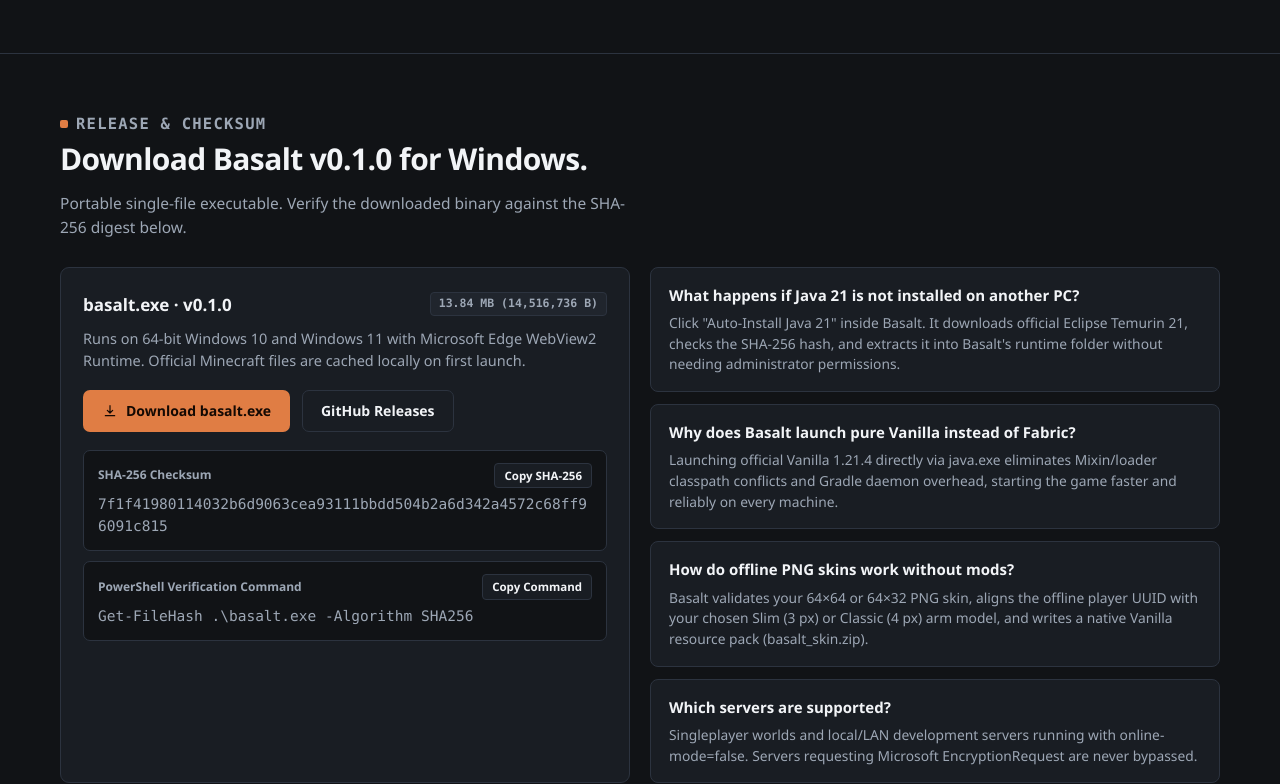
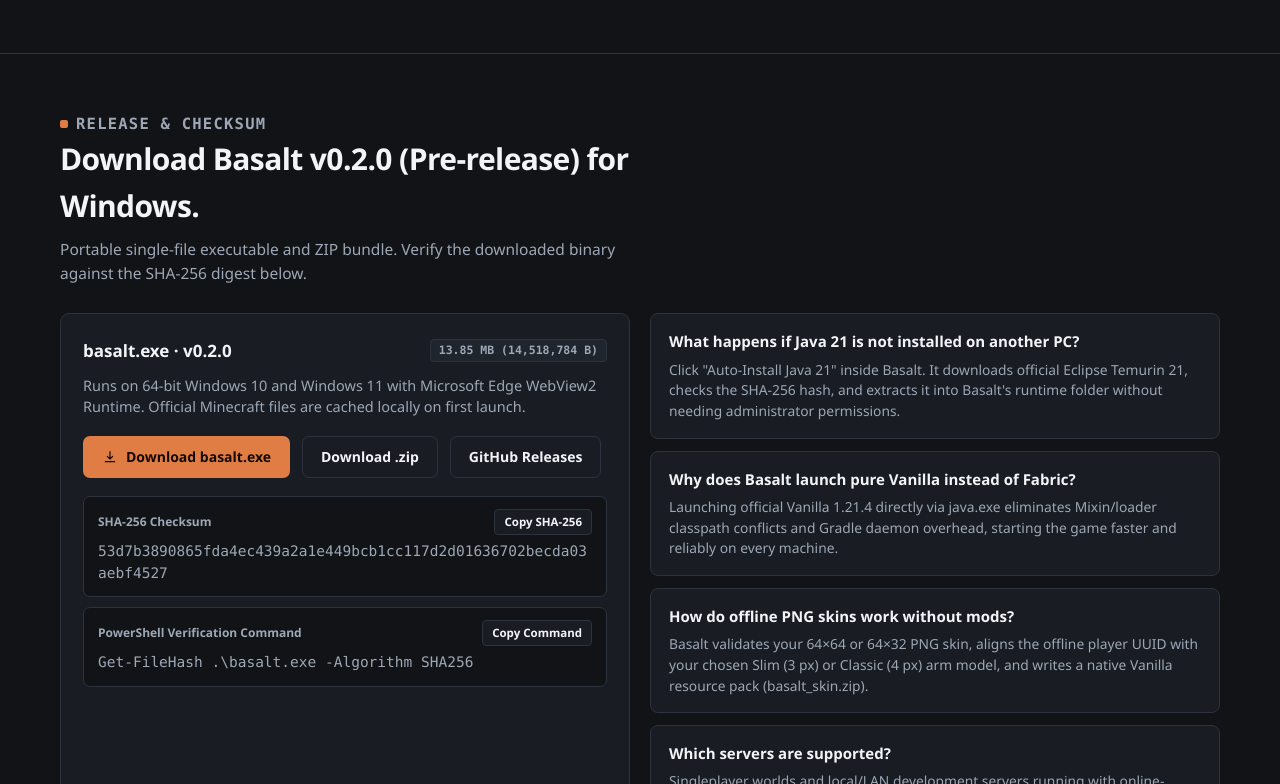
Before and after one commit to MarkesrBetter/Basalt, a plain HTML site: page site/index.html in a window 1280 px wide. Shown: the part 2015-2799 px from the top of the page. Drawn offline with Linux system fonts and the light colour scheme; no server answers.

Commit message:
chore(release): prepare v0.2.0 pre-release with EXE and ZIP bundle

```diff
--- a/Cargo.toml
+++ b/Cargo.toml
@@ -4,7 +4,7 @@ resolver = "2"
 
 [package]
 name = "basalt"
-version = "0.1.0"
+version = "0.2.0"
 edition = "2024"
 description = "Basalt native Rust core powering direct Vanilla 1.21.4 Minecraft launching, hardware tuning, skin pack generation, and SLP diagnostics"
 
--- a/frontend/package.json
+++ b/frontend/package.json
@@ -1,6 +1,6 @@
 {
   "name": "basalt-webui",
-  "version": "0.1.0",
+  "version": "0.2.0",
   "private": true,
   "type": "module",
   "scripts": {
--- a/site/index.html
+++ b/site/index.html
@@ -1201,17 +1201,17 @@
       <div class="wrap">
         <div class="section-head">
           <p class="kicker"><span class="kicker-dot" aria-hidden="true"></span><span data-i18n="dl.kicker">Release &amp; Checksum</span></p>
-          <h2 data-i18n="dl.h2">Download Basalt v0.1.0 for Windows.</h2>
+          <h2 data-i18n="dl.h2">Download Basalt v0.2.0 (Pre-release) for Windows.</h2>
           <p data-i18n="dl.lead">
-            Portable single-file executable. Verify the downloaded binary against the SHA-256 digest below.
+            Portable single-file executable and ZIP bundle. Verify the downloaded binary against the SHA-256 digest below.
           </p>
         </div>
 
         <div class="cards-grid-2">
           <article class="card">
             <div class="card-head">
-              <h3>basalt.exe · v0.1.0</h3>
-              <span class="card-tag" id="download-meta-size">13.84 MB (14,516,736 B)</span>
+              <h3 id="dl-card-title">basalt.exe · v0.2.0</h3>
+              <span class="card-tag" id="download-meta-size">13.85 MB (14,518,784 B)</span>
             </div>
             <p data-i18n="dl.desc">
               Runs on 64-bit Windows 10 and Windows 11 with Microsoft Edge WebView2 Runtime. Official Minecraft files are cached locally on first launch.
@@ -1226,6 +1226,14 @@
               >
                 <svg class="ico" aria-hidden="true"><use href="#ico-download" /></svg>
                 <span id="primary-release-label" data-i18n="dl.primaryBtn">Download basalt.exe</span>
+              </a>
+              <a
+                class="btn btn-secondary"
+                id="zip-release-btn"
+                href="https://github.com/Markesrrr/Basalt/releases/download/v0.2.0/basalt-v0.2.0-windows-x64.zip"
+                download="basalt-v0.2.0-windows-x64.zip"
+              >
+                <span data-i18n="dl.zipBtn">Download .zip</span>
               </a>
               <a
                 class="btn btn-secondary"
@@ -1305,9 +1313,9 @@
       "use strict";
 
       const DEFAULT_GITHUB_REPO = "Markesrrr/Basalt";
-      let liveExeSha256 = "7f1f41980114032b6d9063cea93111bbdd504b2a6d342a4572c68ff96091c815";
-      let liveExeSizeMb = "13.84 MB";
-      let liveExeSizeDisplay = "13.84 MB (14,516,736 B)";
+      let liveExeSha256 = "53d7b3890865fda4ec439a2a1e449bcb1cc117d2d01636702becda03aebf4527";
+      let liveExeSizeMb = "13.85 MB";
+      let liveExeSizeDisplay = "13.85 MB (14,518,784 B)";
 
       const I18N = {
         en: {
@@ -1369,10 +1377,11 @@
             "specs.thRam": "JVM Heap",
             "specs.thChunks": "Render",
             "dl.kicker": "Release & Checksum",
-            "dl.h2": "Download Basalt v0.1.0 for Windows.",
-            "dl.lead": "Portable single-file executable. Verify the downloaded binary against the SHA-256 digest below.",
+            "dl.h2": "Download Basalt v0.2.0 (Pre-release) for Windows.",
+            "dl.lead": "Portable single-file executable and ZIP bundle. Verify the downloaded binary against the SHA-256 digest below.",
             "dl.desc": "Runs on 64-bit Windows 10 and Windows 11 with Microsoft Edge WebView2 Runtime. Official Minecraft files are cached locally on first launch.",
             "dl.primaryBtn": "Download basalt.exe",
+            "dl.zipBtn": "Download .zip",
             "dl.notesBtn": "GitHub Releases",
             "dl.shaLabel": "SHA-256 Checksum",
             "dl.copySha": "Copy SHA-256",
@@ -1453,10 +1462,11 @@
             "specs.thRam": "JVM Bellek",
             "specs.thChunks": "Görüş",
             "dl.kicker": "Sürüm ve Doğrulama",
-            "dl.h2": "Windows için Basalt v0.1.0 İndirin.",
-            "dl.lead": "Kurulum gerektirmeyen tek dosyalı taşınabilir uygulama. İndirdiğiniz dosyayı aşağıdaki SHA-256 özetiyle doğrulayabilirsiniz.",
+            "dl.h2": "Windows için Basalt v0.2.0 (Ön Sürüm) İndirin.",
+            "dl.lead": "Tek dosyalı taşınabilir uygulama ve ZIP paketi. İndirdiğiniz dosyayı aşağıdaki SHA-256 özetiyle doğrulayabilirsiniz.",
             "dl.desc": "Microsoft Edge WebView2 bulunan 64-bit Windows 10 ve Windows 11 sistemlerde doğrudan çalışır. Resmi oyun dosyaları ilk açılışta yerel önbelleğe indirilir.",
             "dl.primaryBtn": "basalt.exe İndir",
+            "dl.zipBtn": ".zip İndir",
             "dl.notesBtn": "GitHub Sürümleri",
             "dl.shaLabel": "SHA-256 Bütünlük Kodu",
             "dl.copySha": "SHA-256 Kopyala",
@@ -1537,10 +1547,11 @@
             "specs.thRam": "JVM-Speicher",
             "specs.thChunks": "Sichtweite",
             "dl.kicker": "Release & Prüfsumme",
-            "dl.h2": "Basalt v0.1.0 für Windows herunterladen.",
-            "dl.lead": "Portable Einzeldatei. Überprüfe die heruntergeladene Datei anhand des untenstehenden SHA-256-Werts.",
+            "dl.h2": "Basalt v0.2.0 (Pre-Release) für Windows herunterladen.",
+            "dl.lead": "Portable Einzeldatei und ZIP-Archiv. Überprüfe die heruntergeladene Datei anhand des untenstehenden SHA-256-Werts.",
             "dl.desc": "Läuft auf 64-Bit Windows 10 und Windows 11 mit Microsoft Edge WebView2 Runtime. Offizielle Spieldateien werden beim ersten Start lokal zwischengespeichert.",
             "dl.primaryBtn": "basalt.exe herunterladen",
+            "dl.zipBtn": ".zip herunterladen",
             "dl.notesBtn": "GitHub Releases",
             "dl.shaLabel": "SHA-256-Prüfsumme",
             "dl.copySha": "SHA-256 kopieren",
@@ -1630,22 +1641,42 @@
         copyText(document.getElementById("ps-verify-cmd").textContent, I18N[activeLang].copyPsOk);
       });
 
-      const directUrl = "https://github.com/" + DEFAULT_GITHUB_REPO + "/releases/latest/download/basalt.exe";
+      const directUrl = "https://github.com/" + DEFAULT_GITHUB_REPO + "/releases/download/v0.2.0/basalt.exe";
+      const zipFallbackUrl = "https://github.com/" + DEFAULT_GITHUB_REPO + "/releases/download/v0.2.0/basalt-v0.2.0-windows-x64.zip";
       const releasesUrl = "https://github.com/" + DEFAULT_GITHUB_REPO + "/releases";
       document.getElementById("header-download-cta").href = directUrl;
       document.getElementById("hero-download-cta").href = directUrl;
       document.getElementById("primary-release-btn").href = directUrl;
+      document.getElementById("zip-release-btn").href = zipFallbackUrl;
       document.getElementById("releases-page-btn").href = releasesUrl;
 
       applyLanguage("en");
 
-      fetch("https://api.github.com/repos/" + DEFAULT_GITHUB_REPO + "/releases/latest", {
+      fetch("https://api.github.com/repos/" + DEFAULT_GITHUB_REPO + "/releases?per_page=1", {
         headers: { Accept: "application/vnd.github+json" }
       })
         .then((res) => (res.ok ? res.json() : null))
-        .then((rel) => {
+        .then((list) => {
+          const rel = Array.isArray(list) ? list[0] : list;
           if (!rel || !Array.isArray(rel.assets)) return;
           const exe = rel.assets.find((a) => a && a.name === "basalt.exe");
+          const zip = rel.assets.find((a) => a && a.name && a.name.endsWith(".zip"));
+          if (exe && exe.browser_download_url) {
+            document.getElementById("header-download-cta").href = exe.browser_download_url;
+            document.getElementById("hero-download-cta").href = exe.browser_download_url;
+            document.getElementById("primary-release-btn").href = exe.browser_download_url;
+          }
+          if (zip && zip.browser_download_url) {
+            const zipBtn = document.getElementById("zip-release-btn");
+            zipBtn.href = zip.browser_download_url;
+            zipBtn.download = zip.name;
+          }
+          if (rel.tag_name) {
+            const cardTitle = document.getElementById("dl-card-title");
+            if (cardTitle) {
+              cardTitle.textContent = "basalt.exe · " + rel.tag_name + (rel.prerelease ? " (Pre-release)" : "");
+            }
+          }
           if (!exe || typeof exe.size !== "number") return;
           const mb = (exe.size / (1024 * 1024)).toFixed(2) + " MB";
           liveExeSizeMb = mb;
--- a/src-tauri/Cargo.toml
+++ b/src-tauri/Cargo.toml
@@ -1,6 +1,6 @@
 [package]
 name = "basalt-desktop"
-version = "0.1.0"
+version = "0.2.0"
 edition = "2024"
 description = "Basalt desktop WebUI shell powered by Tauri 2 and Basalt Rust core"
 
--- a/src-tauri/tauri.conf.json
+++ b/src-tauri/tauri.conf.json
@@ -1,7 +1,7 @@
 {
   "$schema": "https://schema.tauri.app/config/2",
   "productName": "Basalt",
-  "version": "0.1.0",
+  "version": "0.2.0",
   "identifier": "dev.basalt.client",
   "build": {
     "frontendDist": "../frontend/dist"
```
Also changed, not shown: .github/workflows/release.yml, README.md, 2 other files.
